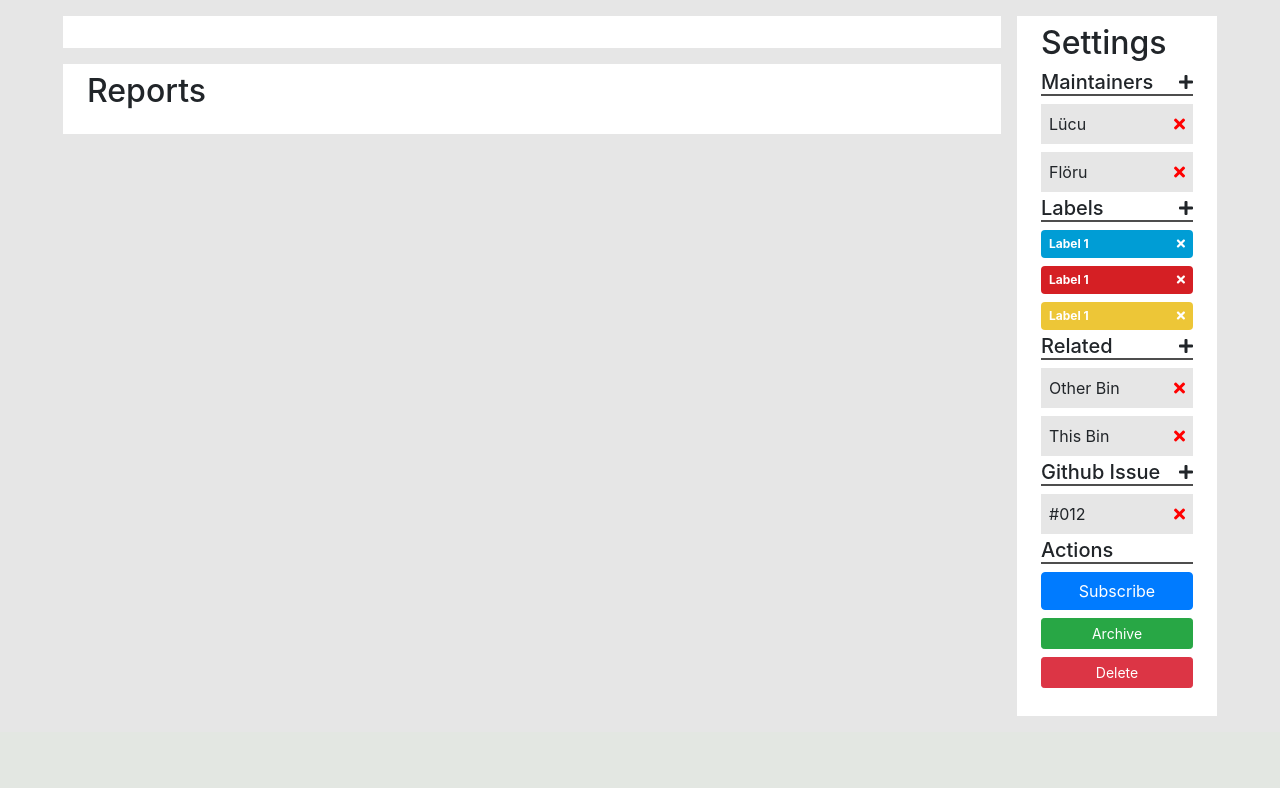
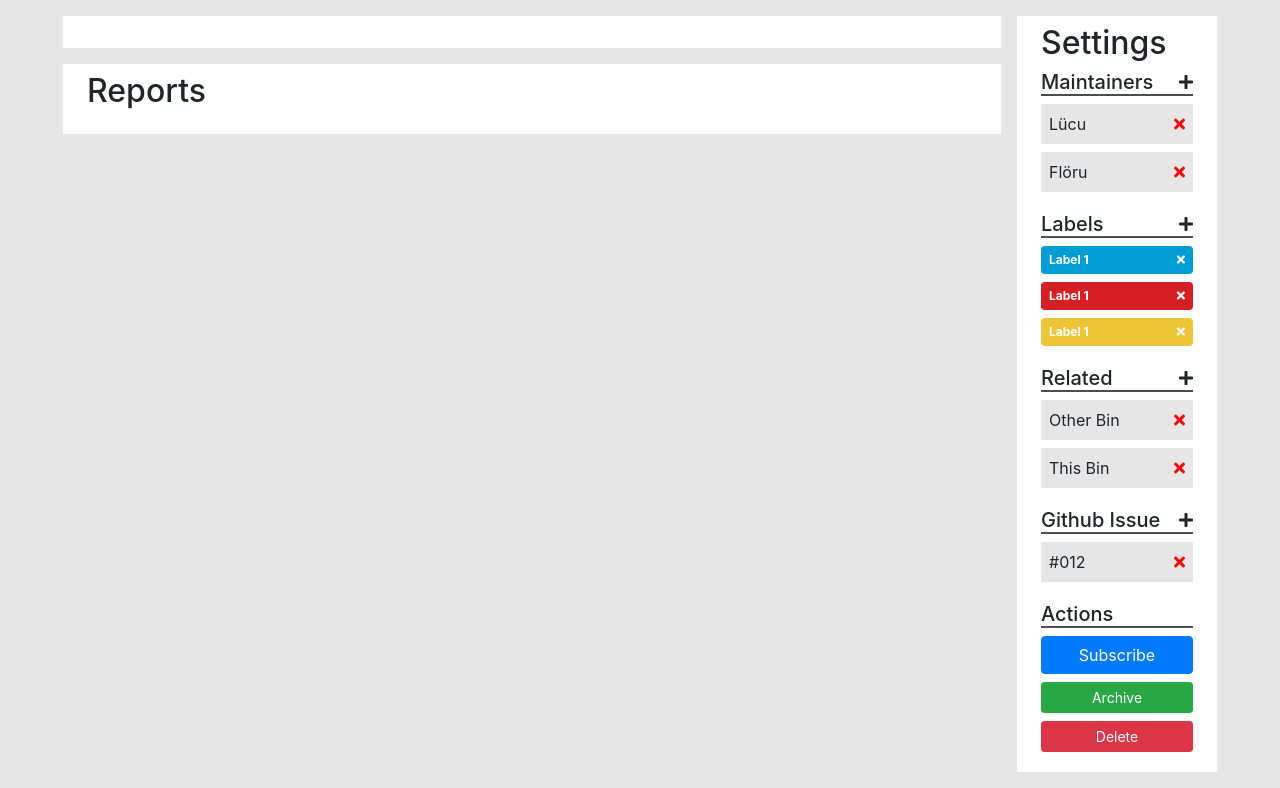
Before and after one commit to The-Compiler/crashbin, a Django app: template crashbin_app/templates/crashbin_app/bin_detail.html in a window 1280 px wide. Shown: the part 76-864 px from the top of the page. Before the commit the page ends 792 px from the top, so only its background shows below. Run offline with Django 3.2, Linux system fonts and the light colour scheme; the template is opened without the code that fills it, so the values that code supplies are empty; some libraries are stand-ins or nearby versions.

Commit message:
Add bigger gaps between different setting options

```diff
--- a/crashbin_app/templates/crashbin_app/bin_detail.html
+++ b/crashbin_app/templates/crashbin_app/bin_detail.html
@@ -21,9 +21,9 @@
             </div>
 
             <div class="col-md-auto width-250-md m-2 p-0">
-                <div class="d-flex flex-column px-4 pb-4 bg-white">
-                    <h2 class="m-0 py-2">Settings</h2>
-                    <div class="d-flex flex-column">
+                <div class="d-flex flex-column px-4 pb-2 bg-white">
+                    <h2 class="m-0 pt-2">Settings</h2>
+                    <div class="d-flex flex-column py-2">
                         <div class="d-flex flex-row mb-1 header-underline">
                             <h5 class="m-0 mr-2">Maintainers</h5>
                             <i class="fas fa-plus ml-auto my-auto"></i>
@@ -37,7 +37,7 @@
                             <i class="fas fa-times close-icon ml-auto my-auto pl-2"></i>
                         </div>
                     </div>
-                    <div class="d-flex flex-column">
+                    <div class="d-flex flex-column py-2">
                         <div class="d-flex flex-row mb-1 header-underline">
                             <h5 class="m-0 mr-2">Labels</h5>
                             <i class="fas fa-plus ml-auto my-auto"></i>
@@ -58,7 +58,7 @@
                             <i class="fas fa-times ml-auto my-auto pl-2"></i>
                         </span>
                     </div>
-                    <div class="d-flex flex-column">
+                    <div class="d-flex flex-column py-2">
                         <div class="d-flex flex-row mb-1 header-underline">
                             <h5 class="m-0 mr-2">Related</h5>
                             <i class="fas fa-plus ml-auto my-auto"></i>
@@ -76,7 +76,7 @@
                             <i class="fas fa-times close-icon ml-auto my-auto pl-2"></i>
                         </div>
                     </div>
-                    <div class="d-flex flex-column">
+                    <div class="d-flex flex-column py-2">
                         <div class="d-flex flex-row mb-1 header-underline">
                             <h5 class="m-0 mr-2">Github Issue</h5>
                             <i class="fas fa-plus ml-auto my-auto"></i>
@@ -88,7 +88,7 @@
                             <i class="fas fa-times close-icon ml-auto my-auto pl-2"></i>
                         </div>
                     </div>
-                    <div class="d-flex flex-column">
+                    <div class="d-flex flex-column py-2">
                         <div class="d-flex flex-row mb-1 header-underline">
                             <h5 class="m-0 mr-2">Actions</h5>
                         </div>
```
